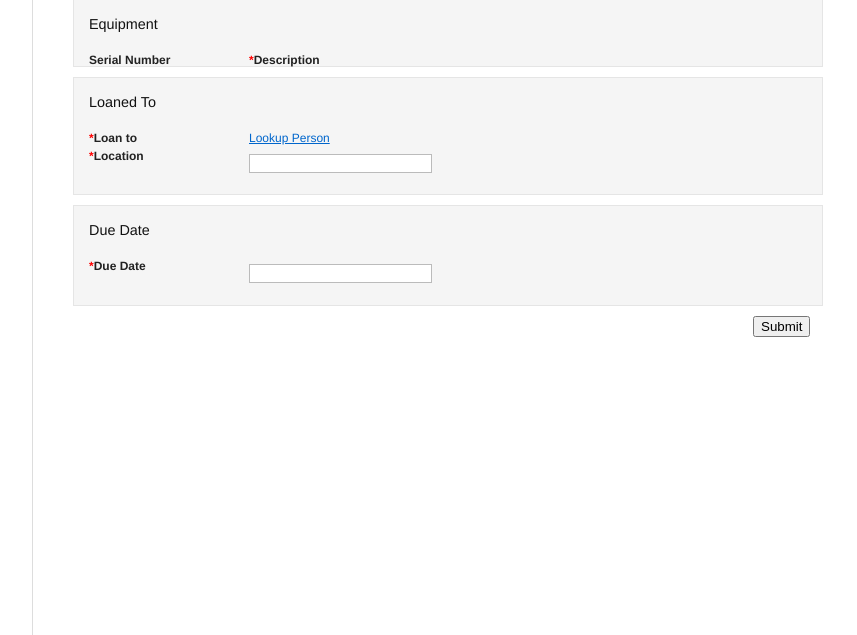
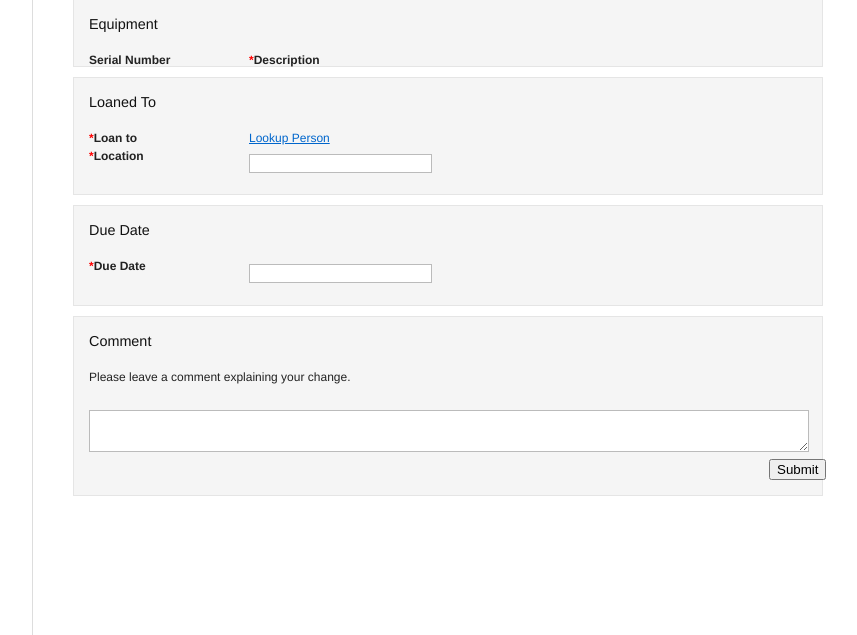
Before and after one commit to sionide21/Equipment-Loan-Tracking, a Django app: template webapp/core/templates/core/loan/add_edit.html in a window 1280 px wide. Shown: the part 165-800 px from the top of the page, without its empty margins (283-1140 px from the left). Run offline with Django 3.2, Linux system fonts and the light colour scheme; the template is opened without the code that fills it: values that come from a table or form of the project are taken from there, others are empty; parts of the project's set-up code (start-up, migrations or seed data) failed here and were passed over.

Commit message:
Require comment on edit

```diff
--- a/webapp/core/models.py
+++ b/webapp/core/models.py
@@ -75,6 +75,7 @@ class Comment(models.Model):
     loan = models.ForeignKey(Loan)
     date = models.DateTimeField(auto_now_add=True)
     comment = models.TextField()
+    is_edit = models.BooleanField(default=False)
 
 
 class EmailRecord(models.Model):
--- a/webapp/core/templates/core/loan/add_edit.html
+++ b/webapp/core/templates/core/loan/add_edit.html
@@ -60,10 +60,25 @@
           {{ error }}
         {% endfor %}
         </div>
-        <div class="label span-4"><span style=color:red;">*</span>Due Date</div>
+        <div class="label span-4"><span style="color:red;">*</span>Due Date</div>
         <div class="last"> {{ loan_form.date_due }}</div>
       </div>
     </div>
+
+    {% if comment_form %}
+    <div class="subsection">
+      <h4>Comment</h4>
+      <p>Please leave a comment explaining your change.</p>
+      <div>
+          {{ comment_form.non_field_errors }}
+          {{ comment_form.comment.errors }}
+          <div>
+          {{ comment_form.comment }}
+          </div>
+          <div class="clear"></div>
+      </div>
+      {% endif %}
+
     <div class="prepend-17 last">  <input type="submit" value="Submit" /></div>
   </form>
 
--- a/webapp/core/templates/core/loan/view.html
+++ b/webapp/core/templates/core/loan/view.html
@@ -88,7 +88,11 @@
       <h4>Comments</h4>
       {% for comment in comments %}
         <div class="comment">
-          <b>{{ comment.user }}</b> &middot; <span style="color:#999;">{{ comment.date }}</span>
+          <b>{{ comment.user }}</b>
+          {% if comment.is_edit %}
+          &middot; <i><span style="color:red;">Edited Loan</span></i>
+          {% endif %}
+          &middot; <span style="color:#999;">{{ comment.date }}</span>
           <div class="comment-text">
             {{ comment.comment }}
           </div>
```
Also changed, not shown: webapp/core/views.py (+13 -3 lines).
